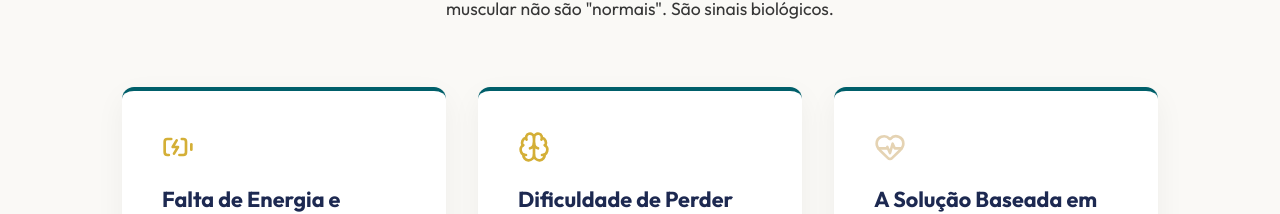
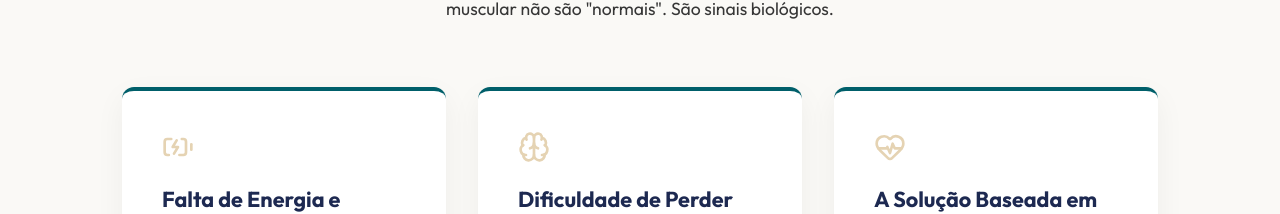
Before and after one commit to FranciscoHaidar/auravie-site, a React (Vite) app: page / in a window 1280 px wide. Shown: the part 937-1151 px from the top of the page. Built offline with nearby package versions, Linux system fonts and the light colour scheme.

Commit message:
fix: change remaining icons to gold champagne

```diff
--- a/src/App.jsx
+++ b/src/App.jsx
@@ -74,12 +74,12 @@ function App() {
           </p>
           <div className="cards-grid">
             <div className="info-card">
-              <BatteryCharging size={32} color="var(--gold-bronze)" style={{ marginBottom: '1rem' }} />
+              <BatteryCharging size={32} color="var(--gold-champagne)" style={{ marginBottom: '1rem' }} />
               <h3>Falta de Energia e Fadiga</h3>
               <p>Desbalanços hormonais e deficiências invisíveis nos exames comuns podem ser os sabotadores da sua rotina produtiva.</p>
             </div>
             <div className="info-card">
-              <Brain size={32} color="var(--gold-bronze)" style={{ marginBottom: '1rem' }} />
+              <Brain size={32} color="var(--gold-champagne)" style={{ marginBottom: '1rem' }} />
               <h3>Dificuldade de Perder Peso</h3>
               <p>O achismo e dietas padrão ignoram sua assinatura metabólica. A nutrição baseada e orientada por IA química corta o abismo para o resultado.</p>
             </div>
```
